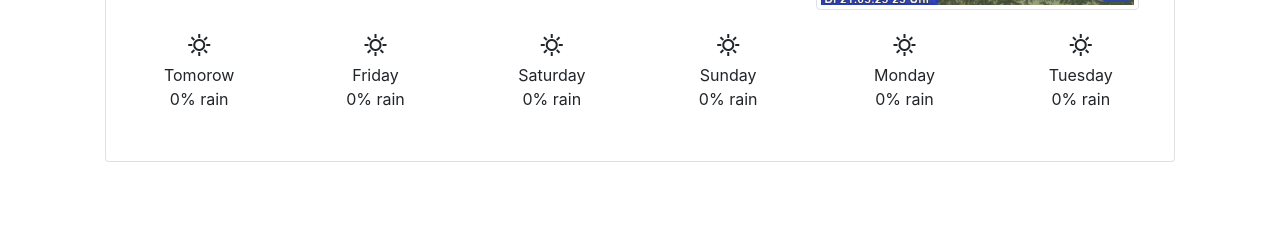
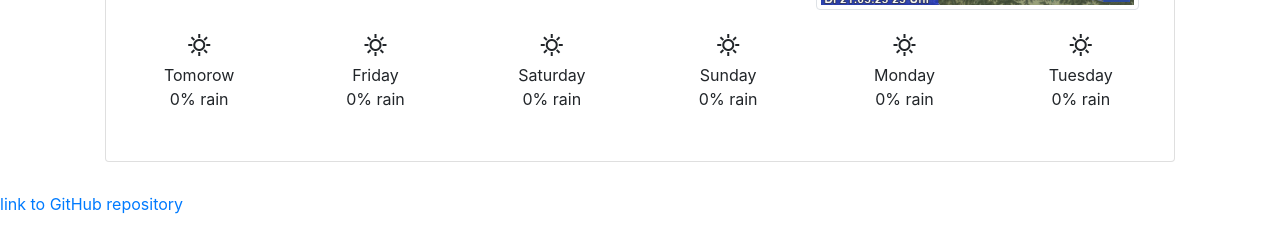
Before and after one commit to FidelStucht/First-Try, a plain HTML site: page index.html in a window 1280 px wide. Shown: the part 424-676 px from the top of the page. Drawn offline with nearby package versions, Linux system fonts and the light colour scheme.

Commit message:
publish online in netlifiy with GitHub link

```diff
--- a/index.html
+++ b/index.html
@@ -106,6 +106,9 @@
         </div>
 
       </section>
+      <p>
+        <a href="https://github.com/FidelStucht/First-Try.git">link to GitHub repository</a>
+      </p>
     </div>
     <script src="src/index.js"></script>
   </body>
```
